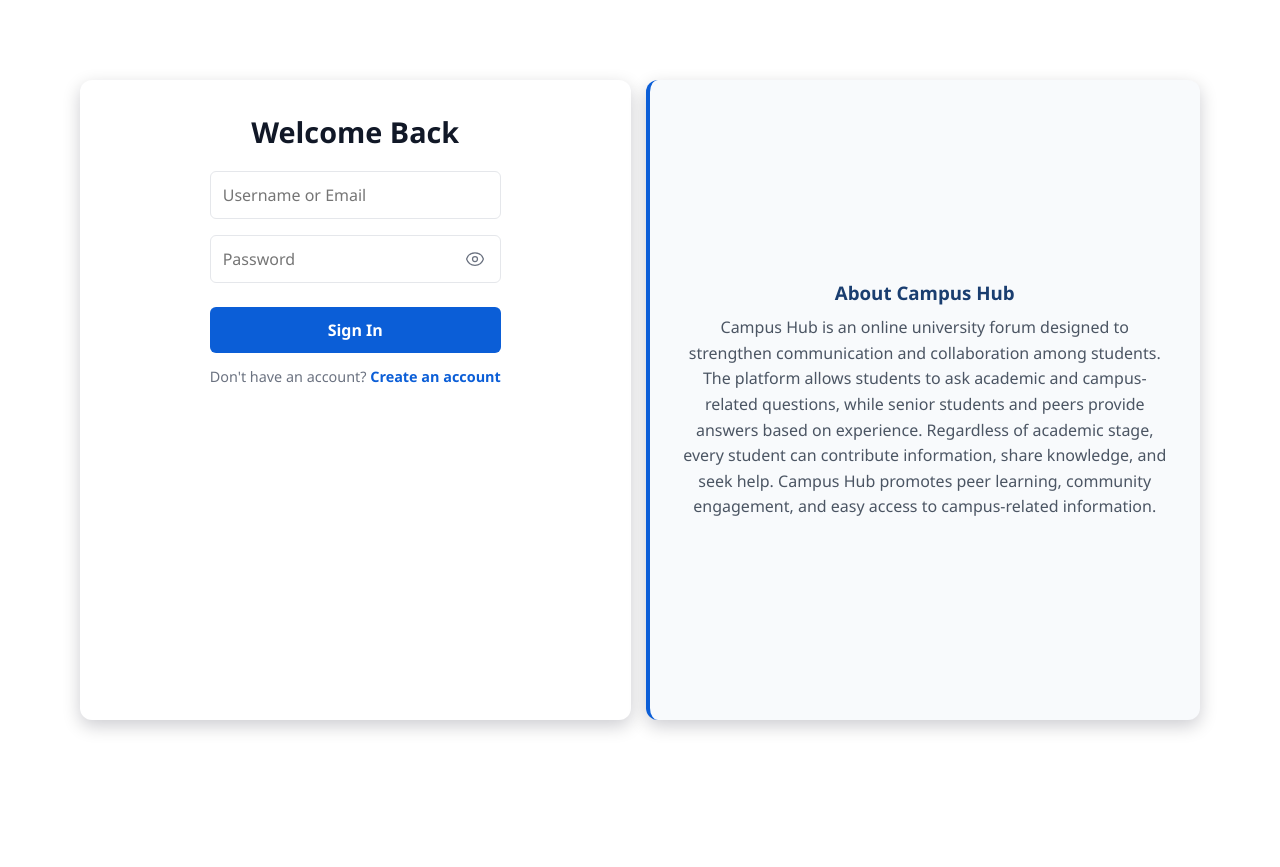
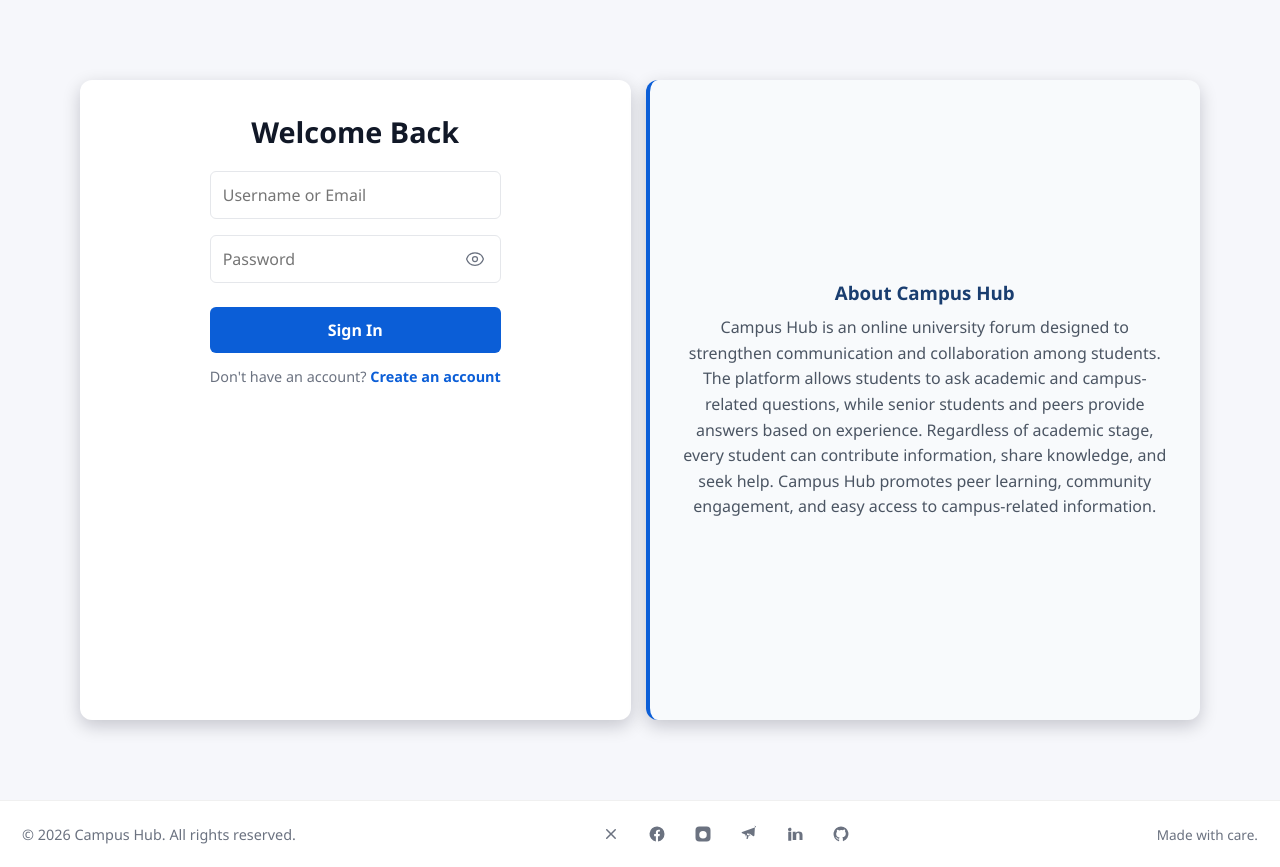
Before and after one commit to wabihash/Campus-hub, a React (Vite) app: page /login in a window 1280 px wide. Before the commit the page ends 800 px from the top, so only its background shows below. Built offline with nearby package versions, Linux system fonts and the light colour scheme.

Commit message:
dark mode and footer

```diff
--- a/index.html
+++ b/index.html
@@ -2,7 +2,6 @@
 <html lang="en">
   <head>
     <meta charset="UTF-8" />
-    <link rel="icon" type="image/svg+xml" href="/favicon.svg" />
     <meta name="viewport" content="width=device-width, initial-scale=1.0" />
     <link rel="icon" type="image/png" href="/graduation.png" />
      <title>Campus Hub</title>
--- a/src/App.css
+++ b/src/App.css
@@ -4,3 +4,47 @@
 	box-sizing: border-box;
 	font-family: 'Segoe UI', Tahoma, Geneva, Verdana, sans-serif;
 }
+
+:root{
+	--bg: #f6f7fb;
+	--surface: #ffffff;
+	--text: #0f1724;
+	--muted: #6b7280;
+	--primary: #4f46e5;
+	--accent: #7c3aed;
+	--navbar-start: #667eea;
+	--navbar-end: #764ba2;
+	--surface-hover: #f3f4f6;
+	--divider: rgba(0,0,0,0.06);
+	--card-shadow: 0 8px 30px rgba(15,23,36,0.08);
+}
+
+.dark-theme{
+	--bg: #071024;
+	--surface: #0b1220;
+	--text: #e6eef8;
+	--muted: #94a3b8;
+	--primary: #8b5cf6;
+	--accent: #a78bfa;
+	--navbar-start: #0f1724;
+	--navbar-end: #111827;
+	--surface-hover: #0f1724;
+	--divider: rgba(255,255,255,0.04);
+	--card-shadow: 0 8px 30px rgba(2,6,23,0.6);
+}
+
+body{
+	background: var(--bg);
+	color: var(--text);
+	-webkit-font-smoothing: antialiased;
+	-moz-osx-font-smoothing: grayscale;
+}
+
+/* Use CSS variables in common UI elements */
+.card, .menu, .notifDropdown {
+	background: var(--surface);
+	box-shadow: var(--card-shadow);
+	color: var(--text);
+}
+
+a { color: inherit; }
--- a/src/App.jsx
+++ b/src/App.jsx
@@ -14,6 +14,7 @@ import MyQuestions from './pages/MyQuestions';
 import CategoryDetail from './pages/CategoryDetail';
 import AdminDashboard from './pages/AdminDashboard';
 import './App.css'
+import Footer from './components/Footer'
 function App() {
   const [user, setUser] = useState(null);
   const [token, setToken] = useState(null);
@@ -79,6 +80,7 @@ function App() {
           />
         </Route>
       </Routes>
+      <Footer />
     </context.Provider>
   )
 }
--- /dev/null
+++ b/src/components/Footer.jsx
@@ -0,0 +1,71 @@
+import React from "react";
+import styles from "./Footer.module.css";
+import siteConfig from "../config/siteConfig";
+
+function Icon({ name }) {
+  // simple inline svg icons by name
+  const icons = {
+    twitter: (
+      <svg className={styles.icon} viewBox="0 0 24 24" fill="currentColor" aria-hidden>
+        <path d="M18.36 5.64a1 1 0 00-1.41 0L12 10.59 7.05 5.64a1 1 0 10-1.41 1.41L10.59 12 5.64 16.95a1 1 0 101.41 1.41L12 13.41l4.95 4.95a1 1 0 001.41-1.41L13.41 12l4.95-4.95a1 1 0 000-1.41z"/>
+      </svg>
+    ),
+    facebook: (
+      <svg className={styles.icon} viewBox="0 0 24 24" fill="currentColor" aria-hidden>
+        <path d="M22 12a10 10 0 10-11.5 9.9v-7h-2.3V12h2.3V9.8c0-2.3 1.35-3.6 3.4-3.6.98 0 2 .18 2 .18v2.2h-1.12c-1.1 0-1.45.7-1.45 1.4V12h2.47l-.4 2.9h-2.07v7A10 10 0 0022 12"/>
+      </svg>
+    ),
+    instagram: (
+      <svg className={styles.icon} viewBox="0 0 24 24" fill="currentColor" aria-hidden>
+        <path d="M7 2h10a5 5 0 015 5v10a5 5 0 01-5 5H7a5 5 0 01-5-5V7a5 5 0 015-5zm5 6a5 5 0 100 10 5 5 0 000-10zm6.5-3a1.5 1.5 0 11-.001 3.001A1.5 1.5 0 0118.5 5z"/>
+      </svg>
+    ),
+    linkedin: (
+      <svg className={styles.icon} viewBox="0 0 24 24" fill="currentColor" aria-hidden>
+        <path d="M4.98 3.5a2.38 2.38 0 11.02 4.76 2.38 2.38 0 01-.02-4.76zM3 8.98H7v12H3v-12zM9 8.98h3.8v1.6h.05c.53-1 1.83-2.05 3.77-2.05C20.7 8.53 22 10 22 13.16V20h-4v-6.07c0-1.45-.02-3.32-2.02-3.32-2.02 0-2.33 1.58-2.33 3.2V20H9v-11.02z"/>
+      </svg>
+    ),
+    github: (
+      <svg className={styles.icon} viewBox="0 0 24 24" fill="currentColor" aria-hidden>
+        <path d="M12 2a10 10 0 00-3.16 19.5c.5.1.68-.22.68-.48v-1.7c-2.78.6-3.37-1.18-3.37-1.18-.45-1.16-1.1-1.47-1.1-1.47-.9-.62.07-.6.07-.6 1 .07 1.53 1.04 1.53 1.04.88 1.5 2.3 1.07 2.86.82.09-.64.35-1.07.64-1.32-2.22-.25-4.56-1.11-4.56-4.94 0-1.09.39-1.98 1.03-2.68-.1-.25-.45-1.27.1-2.65 0 0 .84-.27 2.75 1.02A9.5 9.5 0 0112 6.8c.85.004 1.71.116 2.51.34 1.9-1.29 2.74-1.02 2.74-1.02.55 1.38.2 2.4.1 2.65.64.7 1.03 1.6 1.03 2.68 0 3.84-2.34 4.68-4.57 4.93.36.31.69.92.69 1.86v2.76c0 .26.18.59.69.48A10 10 0 0012 2z"/>
+      </svg>
+    )
+    ,
+    telegram: (
+      <svg className={styles.icon} viewBox="0 0 24 24" fill="currentColor" aria-hidden>
+        <path d="M21.45 2.6L2.85 9.2c-.9.34-.9 1.4.08 1.76l4.06 1.54 1.83 5.7c.25.77 1.3.77 1.55 0l2.22-6.89 4.65 3.45c.8.6 1.95.05 2.02-.94l.78-14.89c.06-1.07-1.07-1.66-1.9-1.2zM9.4 13.1l-.26 3.65-.02.24-.02.12-.01.02-.01.02c-.03.14-.25.15-.32.02l-.7-1.63 2.03-4.49c.12-.26.47-.33.67-.12l3.44 3.44-5.8-1.25c-.35-.08-.55.32-.26.99z"/>
+      </svg>
+    )
+  };
+  return icons[name] || null;
+}
+
+export default function Footer() {
+  const { socials, copyrightHolder, year } = siteConfig;
+
+  return (
+    <footer className={styles.footer} role="contentinfo">
+      <div className={styles.left}>
+        <div>© {year} {copyrightHolder}. All rights reserved.</div>
+      </div>
+
+      <div className={styles.center}>
+        {Object.entries(socials).map(([key, url]) => (
+          <a
+            key={key}
+            href={url}
+            target="_blank"
+            rel="noopener noreferrer"
+            aria-label={`Open ${key} in new tab`}
+          >
+            <Icon name={key} />
+            <span style={{display:'none'}}>{key}</span>
+          </a>
+        ))}
+      </div>
+      <div className={styles.right}>
+        <div className={styles.credits}>Made with care.</div>
+      </div>
+    </footer>
+  );
+}
--- /dev/null
+++ b/src/components/Footer.module.css
@@ -0,0 +1,40 @@
+.footer {
+  background: var(--surface);
+  color: var(--muted);
+  border-top: 1px solid var(--divider);
+  padding: 18px 22px;
+  display: flex;
+  align-items: center;
+  justify-content: space-between;
+  gap: 12px;
+  font-size: 0.9rem;
+}
+
+.left, .center, .right { display: flex; align-items: center; gap: 12px; }
+
+.center a {
+  color: var(--muted);
+  text-decoration: none;
+  display: inline-flex;
+  align-items: center;
+  gap: 8px;
+  padding: 6px 8px;
+  border-radius: 8px;
+  transition: all 0.15s ease;
+}
+
+.center a:hover {
+  background: rgba(0,0,0,0.04);
+  color: var(--text);
+}
+
+.icon {
+  width: 18px; height: 18px; flex-shrink: 0;
+}
+
+.credits { color: var(--muted); font-size: 0.85rem }
+
+@media (max-width: 640px) {
+  .footer { flex-direction: column; align-items: stretch; gap: 10px; text-align: center; }
+  .left, .center, .right { justify-content: center; }
+}
--- a/src/components/NavBar.jsx
+++ b/src/components/NavBar.jsx
@@ -1,11 +1,13 @@
 import { Link, useNavigate, useLocation } from "react-router-dom";
 import { useContext, useState, useEffect, useRef } from "react";
 import { context }from "../context/DataContext";
+import { ThemeContext } from "../context/ThemeContext";
 import axiosBase from "../AxiosConfig";
 import styles from "./NavBar.module.css";
 
 export default function Navbar() {
   const { user, setUser, setToken, token, role } = useContext(context);
+  const { theme, toggleTheme } = useContext(ThemeContext);
   const navigate = useNavigate();
   const location = useLocation();
 
@@ -170,6 +172,18 @@ export default function Navbar() {
           )}
 
           {/* Notification Bell */}
+          {/* Theme Toggle (non-intrusive) */}
+          <div className={styles.themeToggle} title={theme === 'dark' ? 'Switch to light' : 'Switch to dark'}>
+            <label className={styles.switch}>
+              <input
+                type="checkbox"
+                checked={theme === 'dark'}
+                onChange={toggleTheme}
+                aria-label="Toggle dark mode"
+              />
+              <span className={styles.slider} />
+            </label>
+          </div>
           <div className={styles.notifWrapper} ref={notifRef}>
             <div
               className={`${styles.bell} ${isWiggling ? styles.animateBell : ""}`}
--- /dev/null
+++ b/src/config/siteConfig.js
@@ -0,0 +1,14 @@
+const siteConfig = {
+  copyrightHolder: "Campus Hub",
+  year: new Date().getFullYear(),
+  socials: {
+    twitter: "https://x.com/AgituG6302",
+    facebook: "https://www.facebook.com/share/1C3mCXxzYP/",
+    instagram: "https://www.instagram.com/wabidagim?igsh=bjk4YWVvZzg1eXZ5",
+    telegram: "https://t.me/Focusrehobot",
+    linkedin: "https://linkedin.com/in/yourhandle",
+    github: "https://github.com/wabihash/Campus-hub.git"
+  }
+};
+
+export default siteConfig;
--- /dev/null
+++ b/src/context/ThemeContext.jsx
@@ -0,0 +1,34 @@
+import React, { createContext, useState, useEffect } from "react";
+export const ThemeContext = createContext();
+
+export function ThemeProvider({ children }) {
+  const [theme, setTheme] = useState(() => {
+    try {
+      return localStorage.getItem("theme") || "light";
+    } catch (e) {
+      return "light";
+    }
+  });
+
+  useEffect(() => {
+    const root = document.documentElement;
+    if (theme === "dark") {
+      root.classList.add("dark-theme");
+    } else {
+      root.classList.remove("dark-theme");
+    }
+    try {
+      localStorage.setItem("theme", theme);
+    } catch (e) {}
+  }, [theme]);
+
+  const toggleTheme = () => setTheme((t) => (t === "dark" ? "light" : "dark"));
+
+  return (
+    <ThemeContext.Provider value={{ theme, toggleTheme }}>
+      {children}
+    </ThemeContext.Provider>
+  );
+}
+
+export default ThemeProvider;
--- a/src/main.jsx
+++ b/src/main.jsx
@@ -3,11 +3,14 @@ import { createRoot } from 'react-dom/client'
 import './App.css'
 import App from './App.jsx'
 import { BrowserRouter } from 'react-router-dom';
+import { ThemeProvider } from './context/ThemeContext';
 
 createRoot(document.getElementById('root')).render(
   <StrictMode>
-  <BrowserRouter>
-      <App />
+    <BrowserRouter>
+      <ThemeProvider>
+        <App />
+      </ThemeProvider>
     </BrowserRouter>
-  </StrictMode>,
+  </StrictMode>
 )
```
Also changed, not shown: src/components/NavBar.module.css (+65 -15 lines).
